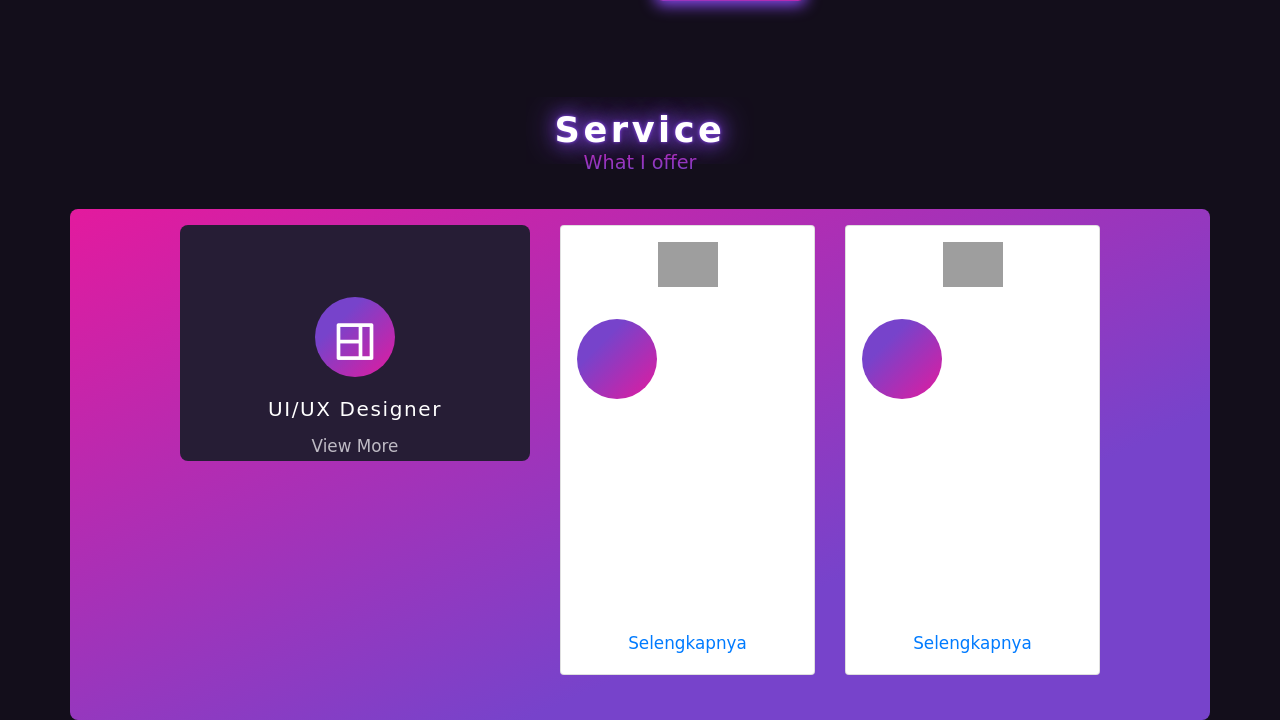
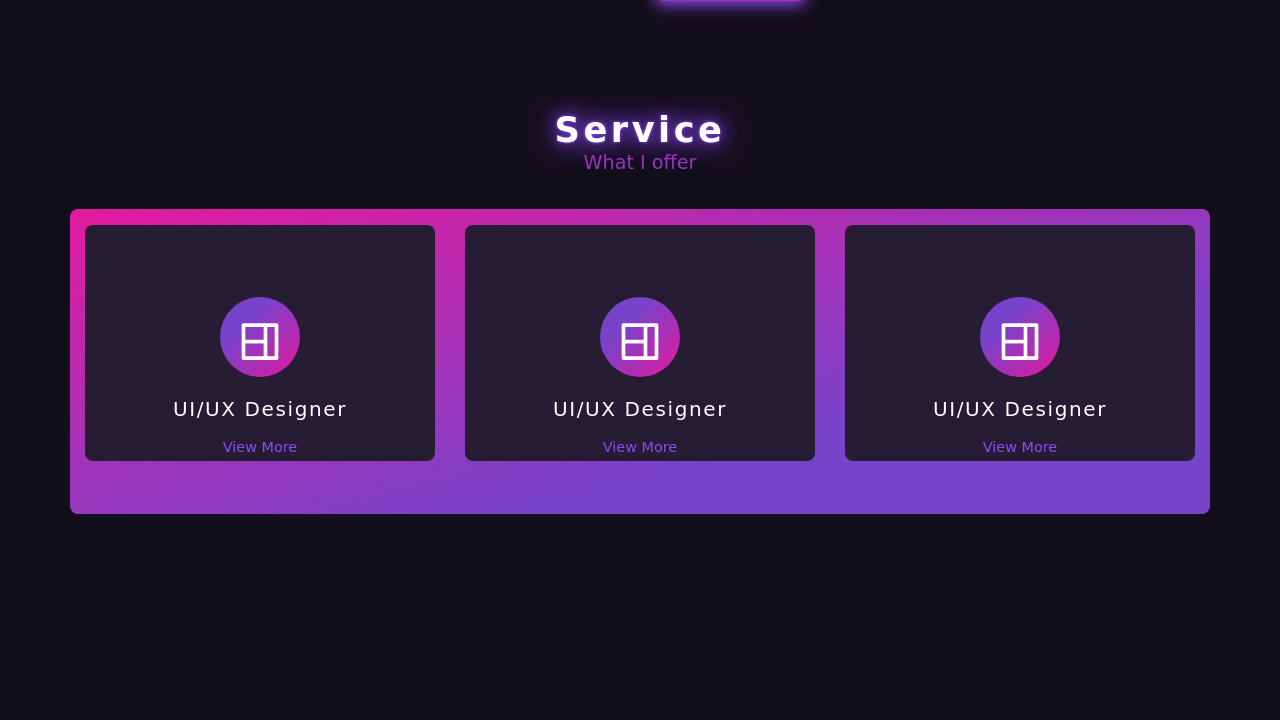
Before and after one commit to suyatinarto/ariramadhani.github.io, a PHP site: page / in a window 1280 px wide. Shown: the part 1273-1993 px from the top of the page. After the commit the page ends 1787 px from the top, so only its background shows below. Run offline with PHP 8.4, Linux system fonts and the light colour scheme; some libraries are stand-ins or nearby versions; some web fonts are replaced; grey boxes are pictures that could not be loaded.

Commit message:
service more

```diff
--- a/main.js
+++ b/main.js
@@ -21,8 +21,8 @@ $(document).ready(function(){
 
 
   // kedip1
-document.querySelector('.kedip1').addEventListener('click', function() {
-  const icon = this.querySelector('.lihat_tutup1');
+document.querySelector('.service_close').addEventListener('click', function() {
+  const icon = this.querySelector('.service-view');
   const text = this.querySelector('span');
 
   if (icon.classList.contains('fafsaf')) {
--- a/service.css
+++ b/service.css
@@ -14,16 +14,17 @@
     transition: all 0.2s ease-in-out;
     -webkit-transform: scale(1.08);
     transform: scale(1.04);
+    border: 4px solid glow;
   }
 
   .gedein:hover p:before {
     transform: scale(0);
     transition: all 265ms ease-in;
   }
-  .gedein:hover p i {
-    transform: scale(1.1);
-    -ms-transform: scale(1.1);
-    -webkit-transform: scale(1.1);
+  .gedein:hover p .icon_service {
+    transform: scale(1.8);
+    -ms-transform: scale(1.8);
+    -webkit-transform: scale(1.8);
     color: var(--first-color);
     background: var(--btn-hover);
     -webkit-background-clip: text;
@@ -36,7 +37,7 @@
     position: relative;
     font-size: 44px;
   }
-  .gedein i {
+  .gedein .icon_service {
     color: #fff;
     position: absolute;
     top: 12px;
@@ -55,3 +56,32 @@
     background: var(--btn);
     transition: all 265ms ease-out;
   }
+
+  .service-view{
+    font-size: .9rem;
+    color: var(--first-color);
+  }
+  .service-view:hover{
+    color: var(--third-color);
+    box-shadow: 0 4px 15px 0 var(--second-color);
+    background-position: 100% 0;
+    moz-transition: all .4s ease-in-out;
+    -o-transition: all .4s ease-in-out;
+    -webkit-transition: all .4s ease-in-out;
+    transition: all .4s ease-in-out;
+    animation: pulse .3s;
+    box-shadow: 0 0 0 1em transparent;
+  }
+
+
+.service-check{
+
+  color: var(--first-color);
+  background: var(--btn-hover);
+  -webkit-background-clip: text;
+  -webkit-text-fill-color: transparent;
+  transition: all 265ms ease-in;
+}
+.card-body{
+  background-color: var(--back) !important;
+}
--- a/service.php
+++ b/service.php
@@ -15,78 +15,75 @@
         <div class="row d-flex justify-content-center service-back">
                 <div class="col-lg-4">
                     <div class="card-service gedein">
-
-                            <p><i class="uil uil-web-grid icon_service"></i></p>
-                            <div class="title-third">UI/UX Designer</div>
-
-                        <div class="collapse" id="kebawah1">
+                        <p><i class="uil uil-web-grid icon_service"></i></p>
+                        <div class="title-third">
+                            UI/UX Designer
+                        </div>
+                        <div class="collapse" id="bottom1">
                                 <div class="card card-body">
                                     <ul class="fa-ul">
-                                        <li class="mb-2"><span class="fa-li warna-navy2"><i class="uis uis-check-circle"></i></span>Konsep dasar manajemen rantai pasok;</li>
-                                        <li class="mb-2"><span class="fa-li warna-navy2"><i class="uis uis-check-circle"></i></span>Keterkaitan Pengadaan dengan manajemen rantai pasok;</li>
-                                        <li class="mb-0"><span class="fa-li warna-navy2"><i class="uis uis-check-circle"></i></span>Penerapan manajemen rantai pasok dalam Pengadaan Barang/Jasa Pemerintah.</li>
+                                        <li class="mb-2"><span class="fa-li service-check"><i class="uis uis-check-circle"></i></span>Konsep dasar manajemen rantai pasok;</li>
+                                        <li class="mb-2"><span class="fa-li service-check"><i class="uis uis-check-circle"></i></span>Keterkaitan Pengadaan dengan manajemen rantai pasok;</li>
+                                        <li class="mb-0"><span class="fa-li service-check"><i class="uis uis-check-circle"></i></span>Penerapan manajemen rantai pasok dalam Pengadaan Barang/Jasa Pemerintah.</li>
                                     </ul>
                                 </div>
                             </div>
                             <div class="d-flex justify-content-center mb-2 mt-2">
-                                <span class="kedip1 tombol-kecil-warna-navy2" data-bs-toggle="collapse" href="#kebawah1" role="button" aria-expanded="false" aria-controls="collapseExample">
-                                    <small><span class="lihat_tutup1"> View More</span></small>
-                                </span>
+                                <div class="service_close" data-bs-toggle="collapse" href="#bottom1" role="button" aria-expanded="false" aria-controls="collapseExample">
+                                    <span class="service-view">
+                                        View More
+                                    </span>
+                                </div>
                             </div>
                     </div>
                     <br>
                 </div>
-                <div class="col-lg-3">
-                    <div class="card p-2 bg-warna-navy3 rounded-3 gedein">
-                        <span class="responsive text-center mt-2 mb-4"><img width="60px" src="images/materi/mat2.png"></span>
-                        <p class="text-white text-center text-justify mb-4"><span class="h5 font-weight-normal font-judul"> Pengantar Pengadaan Barang/Jasa Pemerintah</span></p>
-                            <div class="collapse" id="kebawah2">
+                <div class="col-lg-4">
+                    <div class="card-service gedein">
+                        <p><i class="uil uil-web-grid icon_service"></i></p>
+                        <div class="title-third">
+                            UI/UX Designer
+                        </div>
+                        <div class="collapse" id="bottom1">
                                 <div class="card card-body">
                                     <ul class="fa-ul">
-                                        <li class="mb-2"><span class="fa-li warna-navy2"><i class="uis uis-check-circle"></i></span>Ketentuan Umum Pengadaan;</li>
-                                        <li class="mb-2"><span class="fa-li warna-navy2"><i class="uis uis-check-circle"></i></span>Tujuan Pengadaan;</li>
-                                        <li class="mb-2"><span class="fa-li warna-navy2"><i class="uis uis-check-circle"></i></span>Kebijakan Pengadaan;</li>
-                                        <li class="mb-2"><span class="fa-li warna-navy2"><i class="uis uis-check-circle"></i></span>Prinsip Pengadaan;</li>
-                                        <li class="mb-2"><span class="fa-li warna-navy2"><i class="uis uis-check-circle"></i></span>Etika Pengadaan;</li>
-                                        <li class="mb-2"><span class="fa-li warna-navy2"><i class="uis uis-check-circle"></i></span>Aspek Hukum Pengadaan;</li>
-                                        <li class="mb-2"><span class="fa-li warna-navy2"><i class="uis uis-check-circle"></i></span>Pelaku Pengadaan;</li>
-                                        <li class="mb-2"><span class="fa-li warna-navy2"><i class="uis uis-check-circle"></i></span>Peran usaha kecil, penggunaan produk dalam negeri, dan pengadaan berkelanjutan;</li>
-                                        <li class="mb-2"><span class="fa-li warna-navy2"><i class="uis uis-check-circle"></i></span>Pengadaan Barang/Jasa Pemerintah secara elektronik;</li>
-                                        <li class="mb-2"><span class="fa-li warna-navy2"><i class="uis uis-check-circle"></i></span>Sumber Daya Manusia dan Kelembagaan Pengadaan;</li>
-                                        <li class="mb-0"><span class="fa-li warna-navy2"><i class="uis uis-check-circle"></i></span>Pengawasan, pengaduan, sanksi, dan pelayanan hukum dalam Pengadaan.</li>
+                                        <li class="mb-2"><span class="fa-li service-check"><i class="uis uis-check-circle"></i></span>Konsep dasar manajemen rantai pasok;</li>
+                                        <li class="mb-2"><span class="fa-li service-check"><i class="uis uis-check-circle"></i></span>Keterkaitan Pengadaan dengan manajemen rantai pasok;</li>
+                                        <li class="mb-0"><span class="fa-li service-check"><i class="uis uis-check-circle"></i></span>Penerapan manajemen rantai pasok dalam Pengadaan Barang/Jasa Pemerintah.</li>
                                     </ul>
                                 </div>
                             </div>
-                            <div class="d-flex justify-content-center text-white mb-2 mt-2">
-                                <a class="kedip2 tombol-kecil-warna-navy2 font-weight-light" data-bs-toggle="collapse" href="#kebawah2" role="button" aria-expanded="false" aria-controls="collapseExample">
-                                    <small><span class="lihat_tutup2"> Selengkapnya</span></small>
-                                </a>
+                            <div class="d-flex justify-content-center mb-2 mt-2">
+                                <div class="service_close" data-bs-toggle="collapse" href="#bottom1" role="button" aria-expanded="false" aria-controls="collapseExample">
+                                    <span class="service-view">
+                                        View More
+                                    </span>
+                                </div>
                             </div>
                     </div>
                     <br>
                 </div>
-
-                <div class="col-lg-3">
-                    <div class="card p-2 bg-warna-navy3 rounded-3 gedein">
-                        <span class="responsive text-center mt-2 mb-4"><img width="60px" src="images/materi/mat3.png"></span>
-                        <p class="text-white text-center text-justify mb-4"><span class="h5 font-weight-normal font-judul"> Perencanaan Pengadaan Barang/ Jasa Pemerintah</span></p>
-                            <div class="collapse" id="kebawah3">
+                <div class="col-lg-4">
+                    <div class="card-service gedein">
+                        <p><i class="uil uil-web-grid icon_service"></i></p>
+                        <div class="title-third">
+                            UI/UX Designer
+                        </div>
+                        <div class="collapse" id="bottom1">
                                 <div class="card card-body">
                                     <ul class="fa-ul">
-                                    <li class="mb-2"><span class="fa-li warna-navy2"><i class="uis uis-check-circle"></i></span>Identifikasi/reviu kebutuhan dan penetapan barang/jasa</li>
-                                        <li class="mb-2"><span class="fa-li warna-navy2"><i class="uis uis-check-circle"></i></span>Penyusunan spesifikasi teknis dan Kerangka Acuan Keija (KAK)</li>
-                                        <li class="mb-2"><span class="fa-li warna-navy2"><i class="uis uis-check-circle"></i></span>Penyusunan perkiraan harga untuk setiap tahapan Pengadaan</li>
-                                        <li class="mb-2"><span class="fa-li warna-navy2"><i class="uis uis-check-circle"></i></span>Perumusan strategi pengadaan, pemaketan, dan cara pengadaan</li>
-                                        <li class="mb-2"><span class="fa-li warna-navy2"><i class="uis uis-check-circle"></i></span>Perumusan organisasi Pengadaan;</li>
-                                        <li class="mb-2"><span class="fa-li warna-navy2"><i class="uis uis-check-circle"></i></span>Risiko perencanaan Pengadaan; dan</li>
-                                        <li class="mb-0"><span class="fa-li warna-navy2"><i class="uis uis-check-circle"></i></span>Identifikasi dan pengumpulan bahan dan/atau data dan/atau informasi yang dibutuhkan untuk melakukan perencanaan Pengadaan.</li>
+                                        <li class="mb-2"><span class="fa-li service-check"><i class="uis uis-check-circle"></i></span>Konsep dasar manajemen rantai pasok;</li>
+                                        <li class="mb-2"><span class="fa-li service-check"><i class="uis uis-check-circle"></i></span>Keterkaitan Pengadaan dengan manajemen rantai pasok;</li>
+                                        <li class="mb-0"><span class="fa-li service-check"><i class="uis uis-check-circle"></i></span>Penerapan manajemen rantai pasok dalam Pengadaan Barang/Jasa Pemerintah.</li>
                                     </ul>
                                 </div>
                             </div>
-                            <div class="d-flex justify-content-center text-white mb-2 mt-2">
-                                <a class="kedip3 tombol-kecil-warna-navy2 font-weight-light" data-bs-toggle="collapse" href="#kebawah3" role="button" aria-expanded="false" aria-controls="collapseExample">
-                                    <small><span class="lihat_tutup3"> Selengkapnya</span></small>
-                                </a>
+                            <div class="d-flex justify-content-center mb-2 mt-2">
+                                <div class="service_close" data-bs-toggle="collapse" href="#bottom1" role="button" aria-expanded="false" aria-controls="collapseExample">
+                                    <span class="service-view">
+                                        View More
+                                    </span>
+                                </div>
                             </div>
                     </div>
                     <br>
--- a/style.css
+++ b/style.css
@@ -191,7 +191,7 @@ body::-webkit-scrollbar {
   padding-left: 0;
 }
 .fa-li {
-  margin-left: -1.8rem;
+  margin-left: 0rem;
     position: absolute;
     font-size: 1.2em;
 }
```
